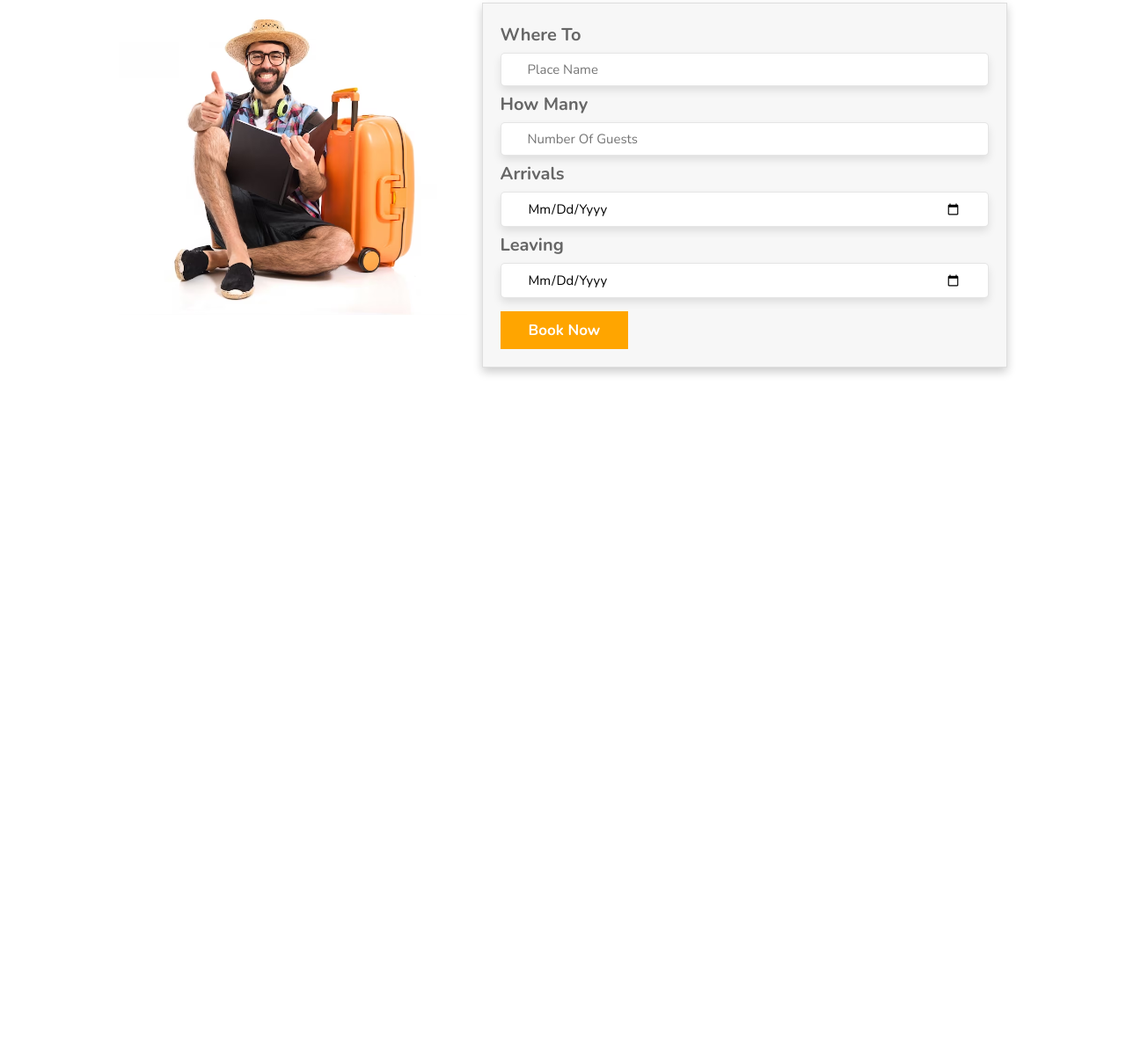
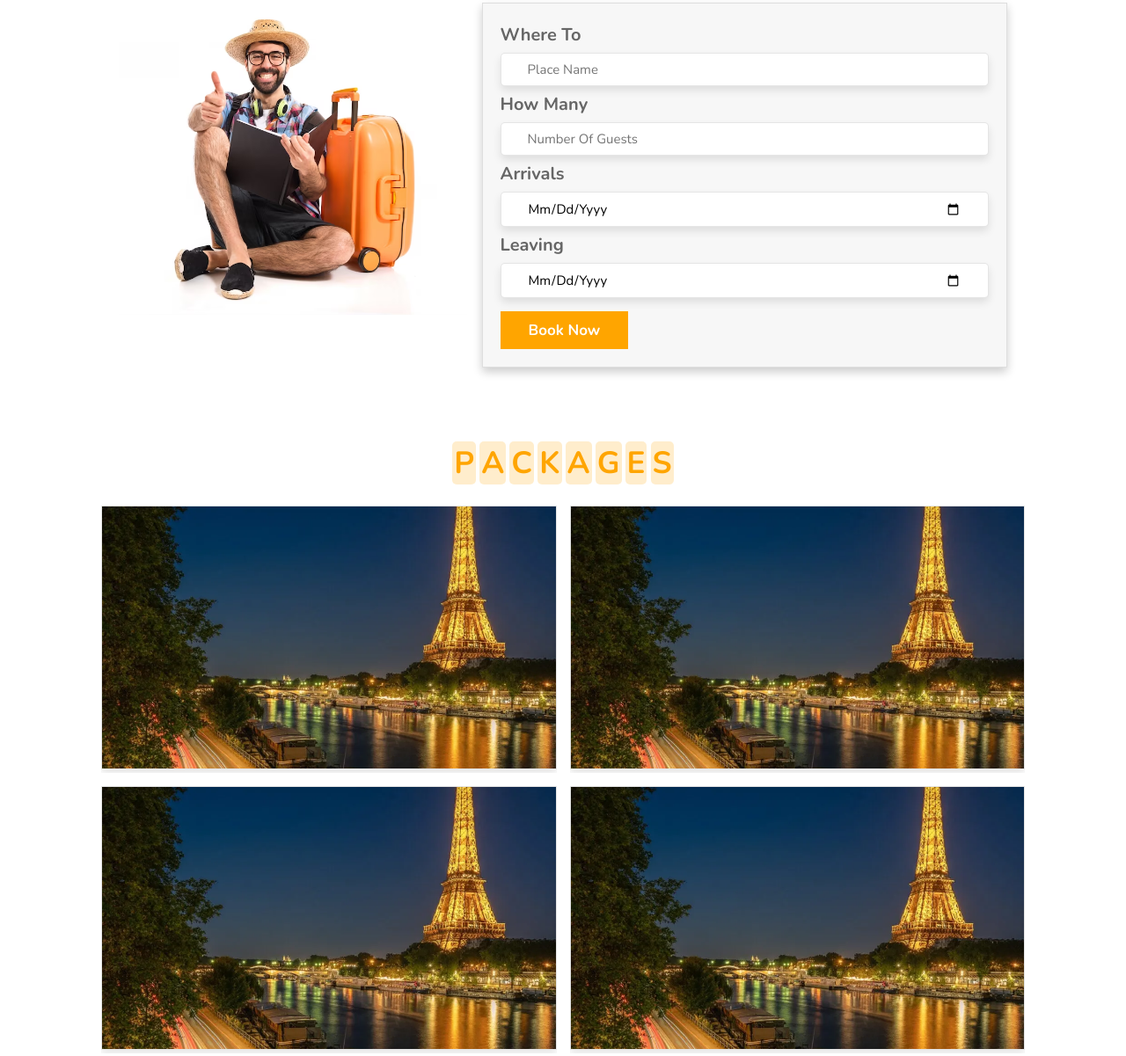
Before and after one commit to ajmalgithubm/tourist_app, a plain HTML site: page index.html in a window 1280 px wide. Shown: the part 934-2135 px from the top of the page at 88% size. Before the commit the page ends 1392 px from the top, so only its background shows below. Drawn offline with nearby package versions, Linux system fonts and the light colour scheme.

Commit message:
package section completed

```diff
--- a/index.css
+++ b/index.css
@@ -372,7 +372,57 @@ header .search-bar-container label:hover {
 /* Books style End */
 
 
+/* Packages style start */
 
+.packages .box-container{
+    display: flex;
+    flex-wrap: wrap;
+    gap: 1.5rem;
+}
+
+.packages .box-container .box{
+    flex:  1 1 50rem;
+    position: relative;
+    text-align: center;
+    overflow: hidden;
+}
+
+.packages .box-container .box img{
+  width: 100%;
+  max-height: 30rem;
+  object-fit: cover;
+  cursor: pointer;
+  border: .1rem solid rgba(0, 0, 0, 0.1);
+  box-shadow: 0 .5rem 1rem rgba(0, 0, 0, 0.1);
+}
+
+.packages .box-container .box:hover .content{
+   top: 0;
+}
+
+.packages .box-container .box .content{
+    position: absolute;
+    top: -120%;
+   height: 100%;
+   width: 100%;
+   display: flex;
+   flex-direction: column;
+   align-items: center;
+   justify-content: center;
+   background-color: #6666668f;
+   padding: 1.5rem;
+}
+
+.packages .box-container .box .content h3{
+    color: var(--orange);
+    font-size: 3rem;
+}
+
+.packages .box-container .box .content p{
+    font-size: 2rem;
+    color: #fff;
+}
+/* Packages style End */
 
 
 
--- a/index.html
+++ b/index.html
@@ -91,7 +91,7 @@
 
 <!-- books section start -->
 
-<section class="books" id="books">
+<section class="books" id="book">
 
     <h1 class="heading">
         <span>b</span>
@@ -140,7 +140,89 @@
 <!-- books section start -->
 
 
+<!-- Package section start -->
 
+<section class="packages" id="packages">
+
+    <h1 class="heading">
+        <span>p</span>
+        <span>a</span>
+        <span>c</span>
+        <span>k</span>
+        <span>a</span>
+        <span>g</span>
+        <span>e</span>
+        <span>s</span>
+    </h1>
+
+    <div class="box-container">
+
+        <div class="box">
+            <img src="/image/paris.webp" alt="">
+            <div class="content">
+                <h3><i class="fas fa-map-marker-alt"></i> mumbai </h3>
+                <p>In publishing and graphic design, Lorem ipsum is a placeholder text commonly used to demonstrate the</p>
+
+                <a href="#" class="btn">see more</a>
+            </div>
+        </div>
+
+        <div class="box">
+            <img src="/image/paris.webp" alt="">
+            <div class="content">
+                <h3><i class="fas fa-map-marker-alt"></i> mumbai </h3>
+                <p>In publishing and graphic design, Lorem ipsum is a placeholder text commonly used to demonstrate the</p>
+
+                <a href="#" class="btn">see more</a>
+            </div>
+        </div>
+
+        <div class="box">
+            <img src="/image/paris.webp" alt="">
+            <div class="content">
+                <h3><i class="fas fa-map-marker-alt"></i> mumbai </h3>
+                <p>In publishing and graphic design, Lorem ipsum is a placeholder text commonly used to demonstrate the</p>
+
+                <a href="#" class="btn">see more</a>
+            </div>
+        </div>
+
+        <div class="box">
+            <img src="/image/paris.webp" alt="">
+            <div class="content">
+                <h3><i class="fas fa-map-marker-alt"></i> mumbai </h3>
+                <p>In publishing and graphic design, Lorem ipsum is a placeholder text commonly used to demonstrate the</p>
+
+            <a href="#" class="btn">see more</a>
+            </div>
+        </div>
+
+        <div class="box">
+            <img src="/image/paris.webp" alt="">
+            <div class="content">
+                <h3><i class="fas fa-map-marker-alt"></i> mumbai </h3>
+                <p>In publishing and graphic design, Lorem ipsum is a placeholder text commonly used to demonstrate the</p>
+
+                <a href="#" class="btn">see more</a>
+            </div>
+        </div>
+
+        <div class="box">
+            <img src="/image/paris.webp" alt="">
+            <div class="content">
+                <h3><i class="fas fa-map-marker-alt"></i> mumbai </h3>
+                <p>In publishing and graphic design, Lorem ipsum is a placeholder text commonly used to demonstrate the</p>
+
+                <a href="#" class="btn">see more</a>
+            </div>
+        </div>
+
+
+    </div>
+
+</section>
+
+<!-- Package section End -->
 
 
 
--- a/index.js
+++ b/index.js
@@ -33,7 +33,7 @@ loginBtn.addEventListener('click', () => {
 window.onscroll = () => {
     searchBtn.classList.remove('fa-times')
     searchBar.classList.remove('active');
-    searchBar.classList.remove('active-drop-down');
+    navbar.classList.remove('active-drop-down');
     menuBar.classList.remove('fa-times')
 }
 
```
